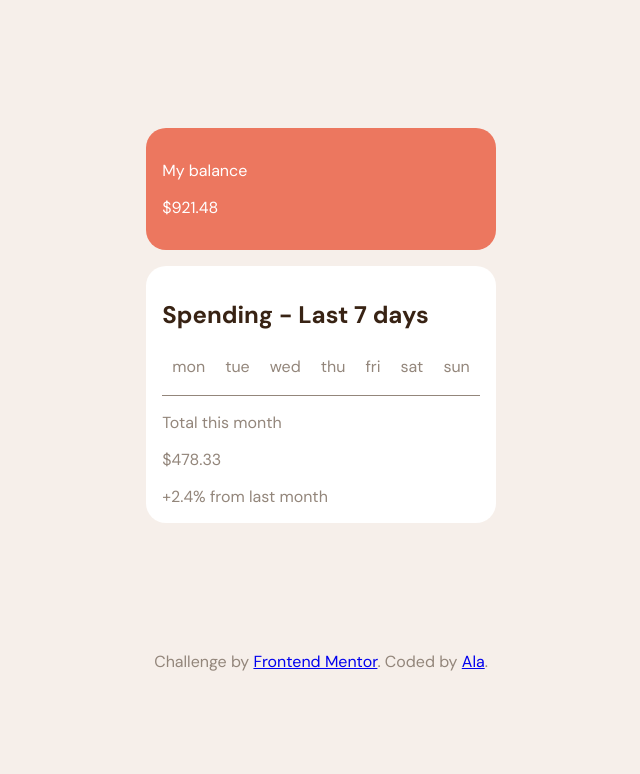
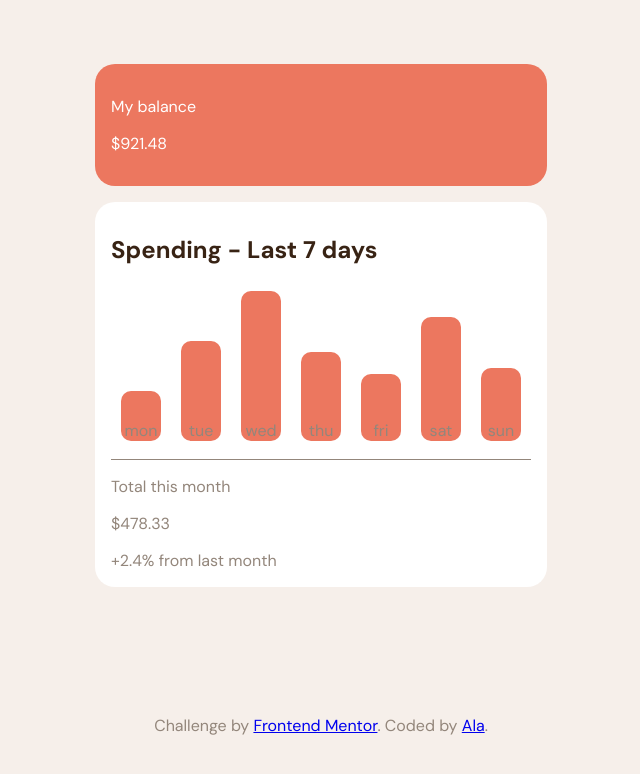
Before and after one commit to alawllm/fm_expenses_chart_component, a plain HTML site: page index.html in a window 1280 px wide. Shown: the whole page, without its empty margins (319-959 px from the left). Drawn offline with Linux system fonts and the light colour scheme.

Commit message:
made a working bar chart

```diff
--- a/app.js
+++ b/app.js
@@ -1,7 +1,69 @@
+const json = `[
+    {
+        "day": "mon",
+        "amount": 17.45
+    },
+    {
+        "day": "tue",
+        "amount": 34.91
+    },
+    {
+        "day": "wed",
+        "amount": 52.36
+    },
+    {
+        "day": "thu",
+        "amount": 31.07
+    },
+    {
+        "day": "fri",
+        "amount": 23.39
+    },
+    {
+        "day": "sat",
+        "amount": 43.28
+    },
+    {
+        "day": "sun",
+        "amount": 25.48
+    }
+]`
 
-import jsonData from "./data.json" assert { type: 'json' };
+let jsonArr = JSON.parse(json)
 
-console.log('hello world')
+console.log(jsonArr[0].amount)
+console.log(jsonArr[3].day)
+
+
+//finding the max amount
+let maxAmount = 0;
+for (let i = 0; i < jsonArr.length; i++) {
+    console.log(jsonArr[i].amount)
+    console.log(jsonArr[i].day)
+    const amount = jsonArr[i].amount
+    if (amount > maxAmount) {
+        maxAmount = amount;
+    }
+}
+
+console.log(maxAmount)
+//setting bar height
+//choosing bar, in dom etc
+for (let i = 0; i < jsonArr.length; i++) {
+    const amount = jsonArr[i].amount;
+    let barHeight = (amount / maxAmount) * 150
+    console.log(barHeight)
+
+    const bar = document.querySelector(`#${jsonArr[i].day}`)
+    bar.style.height = `${barHeight}px`
+}
+
+//setting custom color for the current day of the week
+
+console.log(maxAmount)
+
+
+
 
 
 // function makeBars(jsonData) {
@@ -11,18 +73,5 @@ console.log('hello world')
 //     //find current date, highlight it with a different color
 //     let maxAmount = 0;
 
-//     for (let i = 0; i < fetchedData.length; i++) {
-//         const amount = fetchedData[i].amount
-//         if (amount > maxAmount) {
-//             maxAmount = amount;
-//         }
-//     }
-//     let height = 0;
-
-
-//     console.log(maxAmount)
-
-
-
 
 // }
--- a/index.html
+++ b/index.html
@@ -71,7 +71,7 @@
     Coded by <a href="#">Ala</a>.
   </div>
 
-  <script type="module" src="./app.js"></script>
+  <script src="./app.js"></script>
 
 </body>
 
--- a/style.css
+++ b/style.css
@@ -36,18 +36,26 @@ body {
 
 .container-bar-chart {
     display: flex;
-    align-items: center;
-    justify-content: center;
+    align-items: flex-end;
+    justify-content: space-between;
     margin: 0;
     text-align: center;
 }
 
 
-
 .bar {
     margin: 10px;
+    width: 40px;
+    background-color: hsl(10, 79%, 65%);
+    border-radius: 10px;
+    display: flex;
+    flex-direction: column;
+    justify-content: end;
 }
 
+.bar figcaption {
+    padding-top: -40px;
+}
 
 
 .attribution {
```
